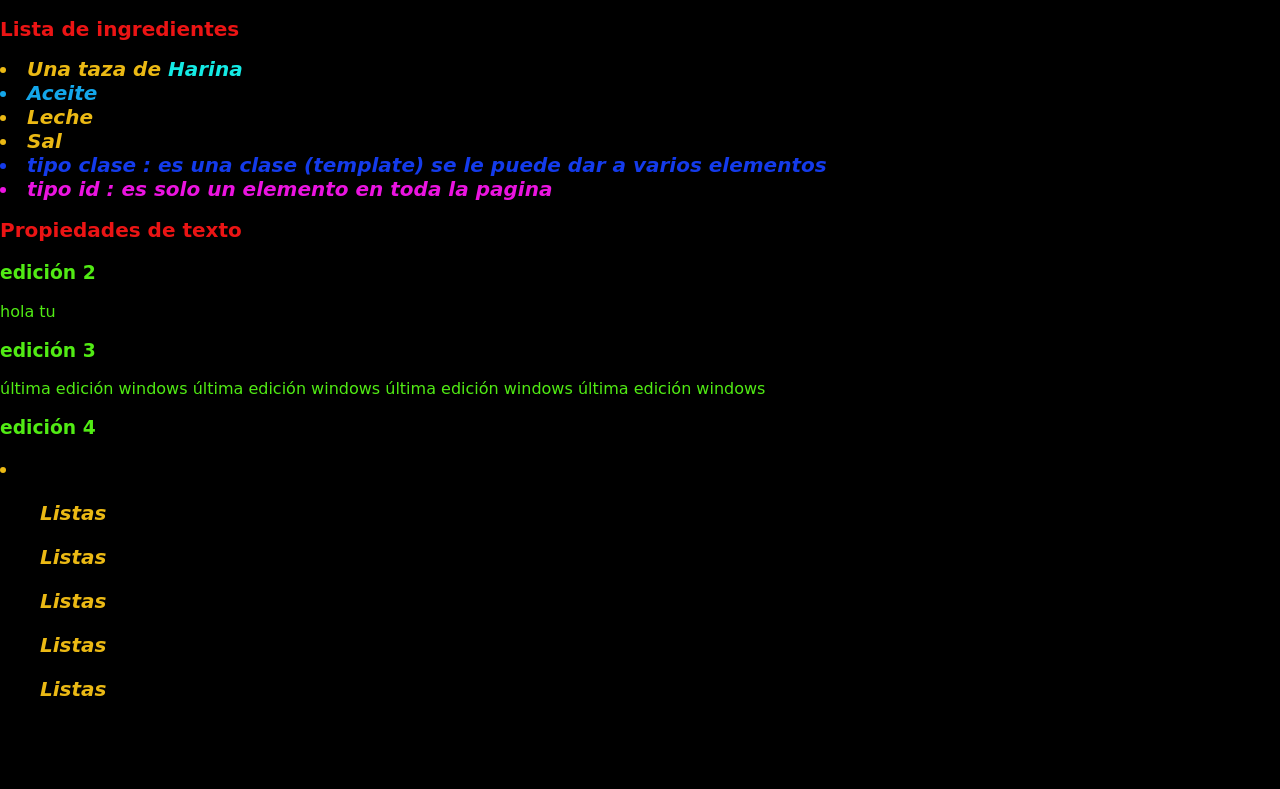
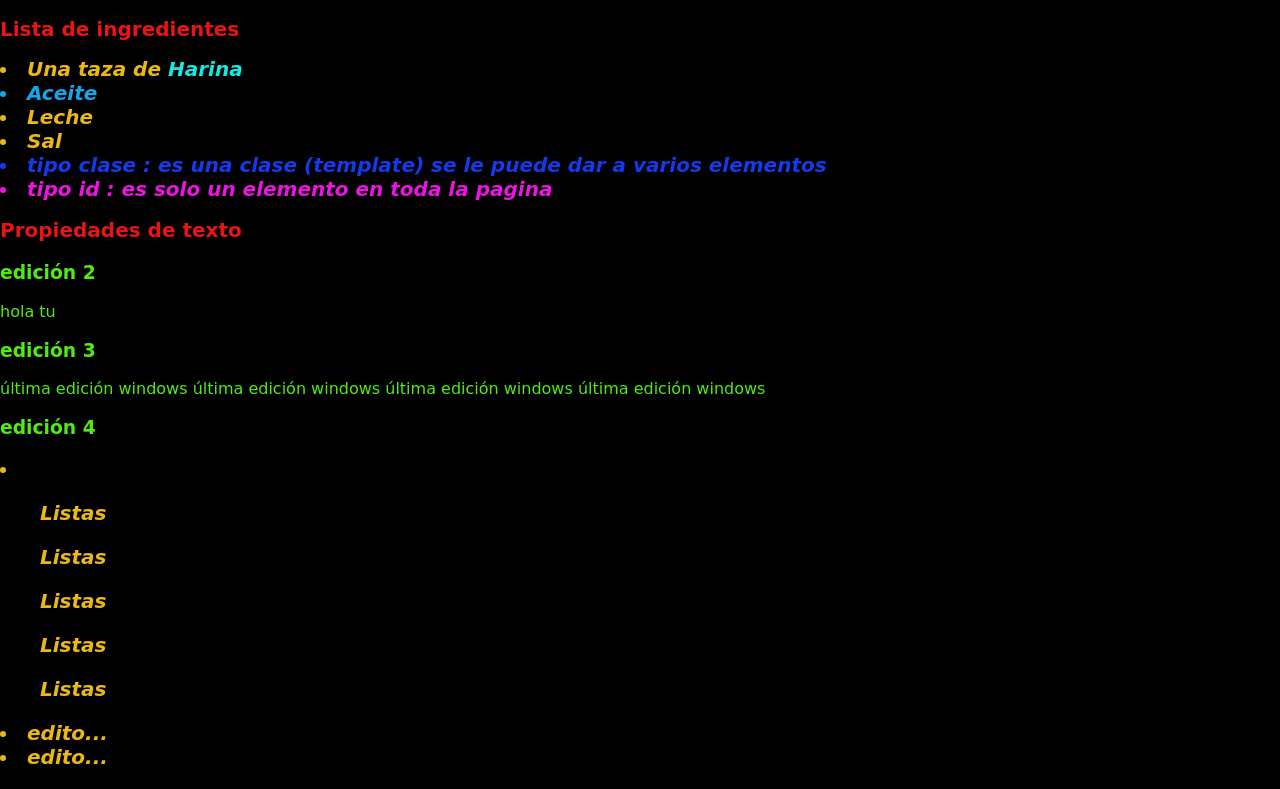
Before and after one commit to JonathanPaCruz/workspace.dev, a plain HTML site: page index.html in a window 1280 px wide. Shown: the part 156-945 px from the top of the page. Before the commit the page ends 877 px from the top, so only its background shows below. Drawn offline with Linux system fonts and the light colour scheme.

Commit message:
update index

```diff
--- a/index.html
+++ b/index.html
@@ -36,6 +36,8 @@
             <ol>Listas</ol>
             <ol>Listas</ol>
         </li>
+        <li>edito...</li>
+        <li>edito...</li>
     </p>
 </body>
 </html>
```
